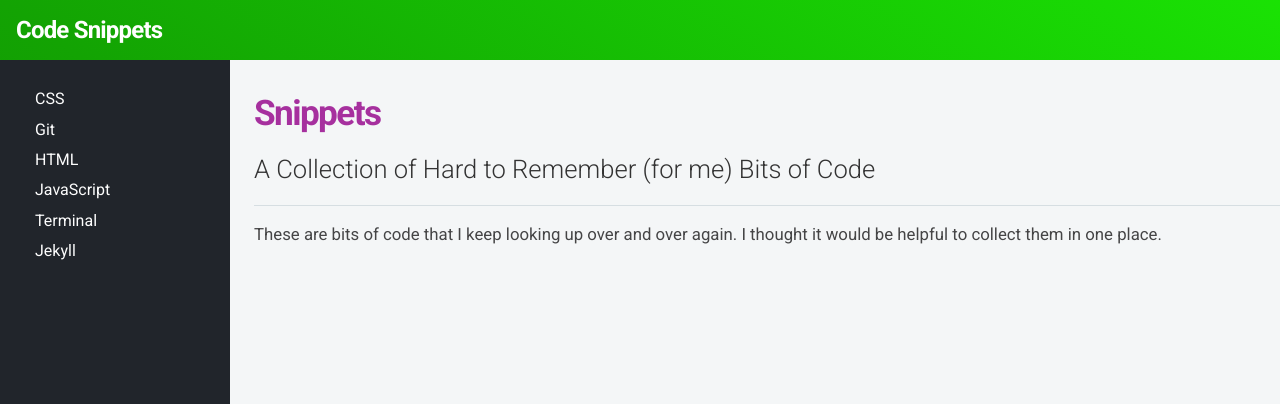
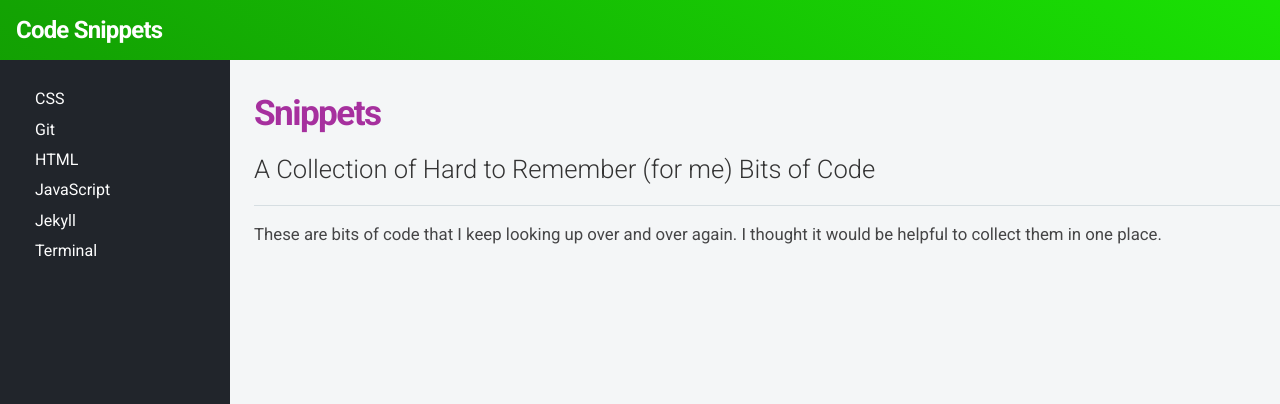
Before and after one commit to KJLarson/snippets, a Jekyll site: the page built from index.html, in a window 1280 px wide. Shown: the top 404 px of the page. Built offline with Jekyll 4.4.1, drawn with Linux system fonts in a browser that asks for light colours; nearby versions of some CDN libraries.

Commit message:
Alphabetize sidebar

```diff
--- a/_includes/sidebar.html
+++ b/_includes/sidebar.html
@@ -25,6 +25,11 @@
 				<li><a href="{{ page.url | prepend: site.baseurl }}">{{ page.title }}</a></li>
 				{% endif %} {% endfor %}
 			</ul>
+			<ul>
+				{% for page in site.pages %} {% if page.categories contains 'jekyll' %}
+				<li><a href="{{ page.url | prepend: site.baseurl }}">{{ page.title }}</a></li>
+				{% endif %} {% endfor %}
+			</ul>
 			<!-- <h2>Loops</h2> -->
 			<ul>
 				{% for page in site.pages %} {% if page.categories contains 'terminal' %}
@@ -32,11 +37,6 @@
 				{% endif %} {% endfor %}
 			</ul>
 			<!-- <h2>Functions</h2> -->
-			<ul>
-				{% for page in site.pages %} {% if page.categories contains 'jekyll' %}
-				<li><a href="{{ page.url | prepend: site.baseurl }}">{{ page.title }}</a></li>
-				{% endif %} {% endfor %}
-			</ul>
 		</ul>
 	</nav>
 </aside>
```
